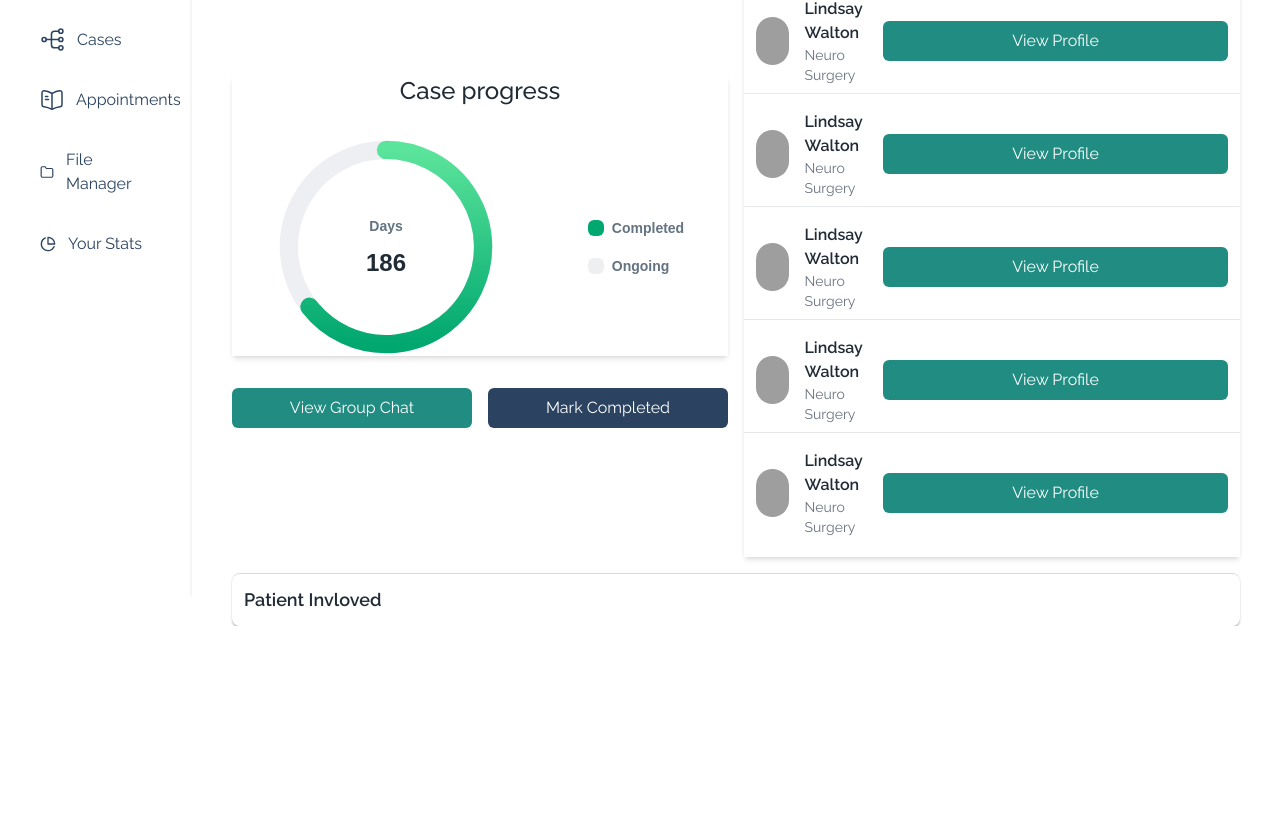
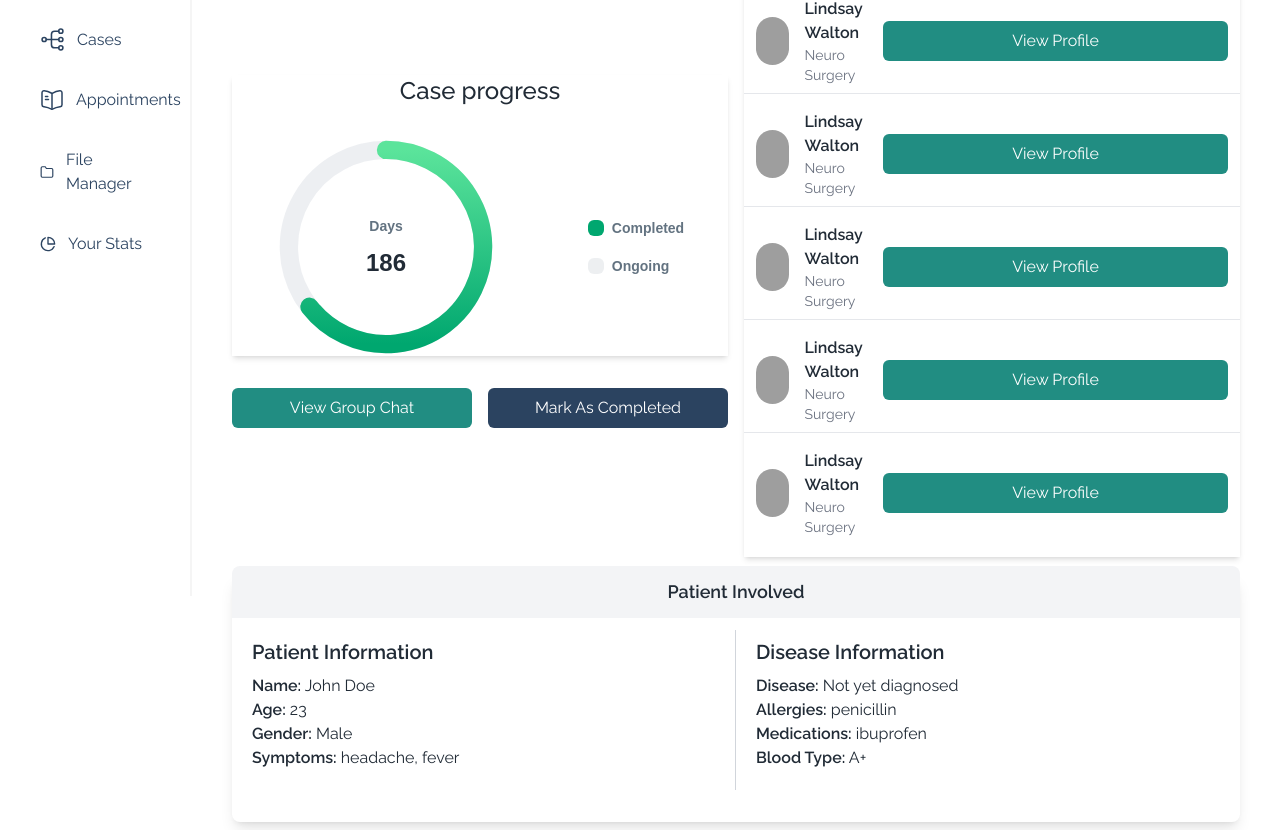
Before and after one commit to d-treat/frontend, a Next.js app: page /doctor/dashboard/cases/00112 in a window 1280 px wide. Shown: the part 204-1034 px from the top of the page. Before the commit the page ends 830 px from the top, so only its background shows below. Built offline with nearby package versions, Linux system fonts and the light colour scheme; grey boxes are pictures that could not be loaded.

Commit message:
case view

```diff
--- a/src/pages/doctor/dashboard/cases/00112.tsx
+++ b/src/pages/doctor/dashboard/cases/00112.tsx
@@ -10,14 +10,29 @@ interface ICaseOverview {
   disease: string;
   numberOfDoctors: string;
 }
-const cases: ICaseOverview[] = [
-  {
-    patientName: 'Hirwa Vanessa',
-    symptoms: 'headache| dizzi| chest pain',
-    disease: 'high blood pressure',
-    numberOfDoctors: '5'
+
+const patient = {
+  name: "John Doe",
+  age: 23,
+  gender: "Male",
+  symptoms: ["headache", "fever"],
+  disease: "Not yet diagnosed",
+  allergies: ["penicillin"],
+  medications: ["ibuprofen"],
+  bloodType: "A+",
+  medicalHistory: [
+    { date: "2023-09-17", description: "Routine check-up" },
+    { date: "2023-08-25", description: "Flu symptoms" }
+  ],
+  insuranceProvider: "ABC Insurance",
+  contactInfo: {
+    phoneNumber: "555-555-5555",
+    email: "johndoe@example.com",
+    address: "123 Main Street"
   }
-]
+};
+
+
 const doctors = [
   {
     name: 'Lindsay Walton',
@@ -73,7 +88,7 @@ const Case = () => {
                 View Group Chat
               </Button>
               <Button dark >
-                Mark Completed
+                Mark as Completed
               </Button>
             </div>
           </div>
@@ -108,25 +123,41 @@ const Case = () => {
           </div>
 
         </div>
-        <div className="mt-8 flow-root p-3 rounded-lg"
+
+        <div className="mt-8 flow-root rounded-lg shadow-lg"
           style={{
             borderTop: "0.2px solid #D9D9D9",
-            boxShadow: "0px 2px 2px rgba(0, 0, 0, 0.25)"
           }}
         >
           <div className="-mx-4 -my-2 overflow-x-auto sm:-mx-6 lg:-mx-8">
 
-            <div className="inline-block min-w-full py-2 align-middle sm:px-6 lg:px-8">
-              <h2 className="text-lg font-semibold">Patient Invloved</h2>
-              <div className="grid lg:grid-cols-4 gap-4 md:grid-cols-3 sm:grid-cols-2 grid-cols-1 ">
-                  <div className="">
+            <div className="inline-block min-w-full  align-middle sm:px-6 lg:px-8 space-y-3">
+              <div className="w-full py-3 rounded-t-lg bg-gray-100 text-center">
+                <h2 className="text-lg font-semibold">Patient Involved</h2>
+              </div>
+              <div className="grid grid-cols-1 md:grid-cols-2 min-h-[25vh]">
+                <div className="flex flex-col px-5 py-2 h-4/5 border-r border-gray-300">
+                  <h3 className="font-semibold text-xl mb-2">Patient Information</h3>
+                  <p><span className="font-semibold">Name:</span> {patient.name}</p>
+                  <p><span className="font-semibold">Age:</span> {patient.age}</p>
+                  <p><span className="font-semibold">Gender:</span> {patient.gender}</p>
+                  <p><span className="font-semibold">Symptoms:</span> {patient.symptoms.join(', ')}</p>
+                </div>
 
-                  </div>
+                <div className="flex flex-col px-5 py-2">
+                  <h3 className="font-semibold text-xl mb-2">Disease Information</h3>
+                  <p><span className="font-semibold">Disease:</span> {patient.disease}</p>
+                  <p><span className="font-semibold">Allergies:</span> {patient.allergies.join(', ')}</p>
+                  <p><span className="font-semibold">Medications:</span> {patient.medications.join(', ')}</p>
+                  <p><span className="font-semibold">Blood Type:</span> {patient.bloodType}</p>
+                </div>
               </div>
             </div>
           </div>
         </div>
-      </main>
+
+
+      </main >
     </>
   )
 }
```
